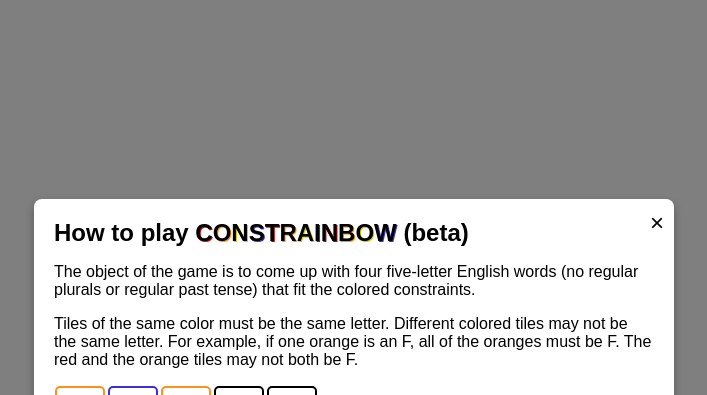
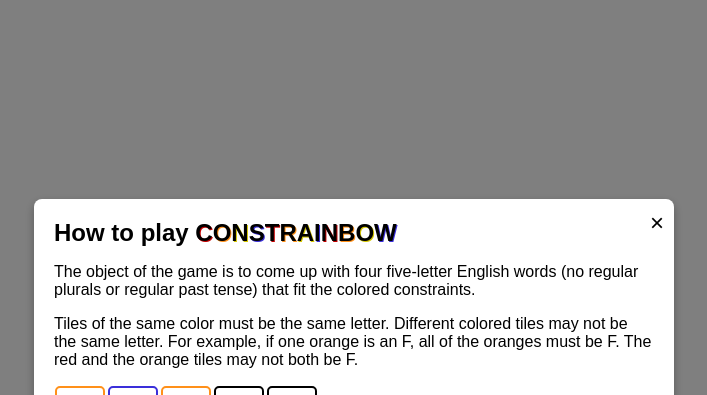
Before and after one commit to dsochoux/constrainbow, a Flask app: page /speed in a window 1280 px wide. Shown: the top 395 px of the page, without its empty margins (286-993 px from the left). Run offline with Flask 3, Linux system fonts and the light colour scheme.

Commit message:
remove beta

```diff
--- a/project/templates/game.html
+++ b/project/templates/game.html
@@ -27,7 +27,7 @@
     <div class="overlay" id="how-to-play-overlay">
         <div class="popup">
             <button id="close-button">&times;</button>
-            <h2>How to play <span class="t0">C</span><span class="t1">O</span><span class="t2">N</span><span class="t3">S</span><span class="t4">T</span><span class="t5">R</span><span class="t6">A</span><span class="t7">I</span><span class="t8">N</span><span class="t9">B</span><span class="t10">O</span><span class="t11">W</span> (beta)</h2>
+            <h2>How to play <span class="t0">C</span><span class="t1">O</span><span class="t2">N</span><span class="t3">S</span><span class="t4">T</span><span class="t5">R</span><span class="t6">A</span><span class="t7">I</span><span class="t8">N</span><span class="t9">B</span><span class="t10">O</span><span class="t11">W</span></h2>
             <p>The object of the game is to come up with four five-letter English words (no regular plurals or regular past tense) that fit the colored constraints.</p>
             <p>Tiles of the same color must be the same letter. Different colored tiles may not be the same letter. For example, if one orange is an F, all of the oranges must be F. The red and the orange tiles may not both be F.</p>
             <div id="example-board">
```
